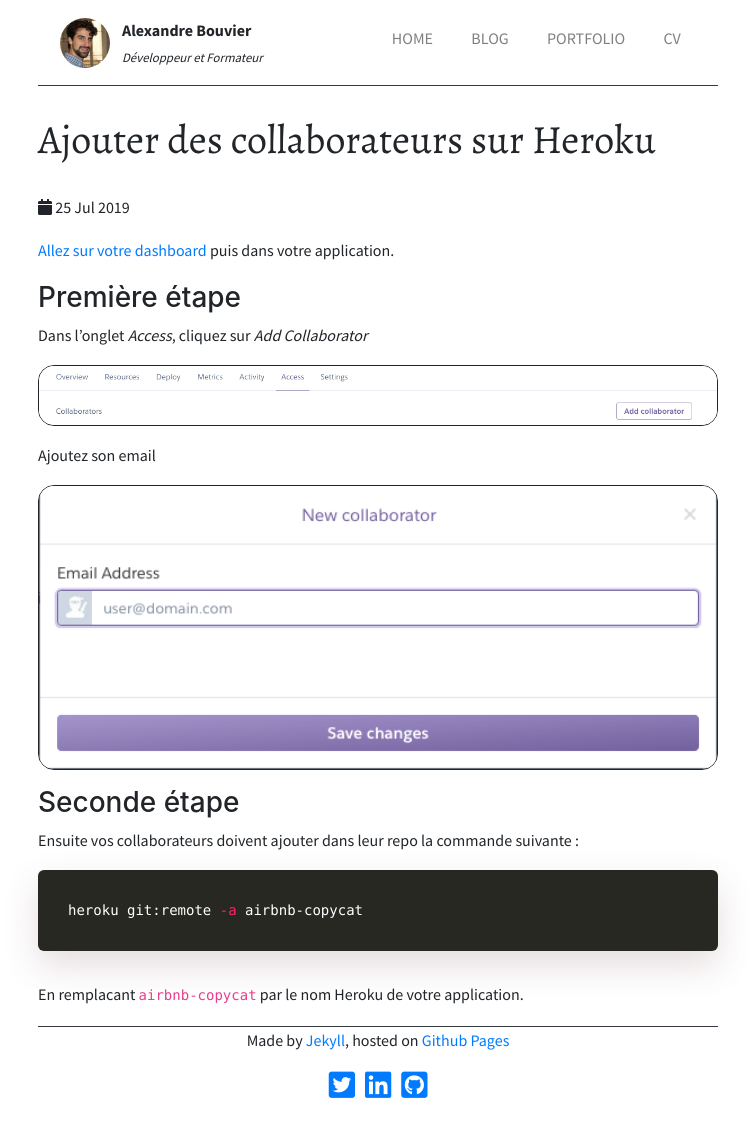
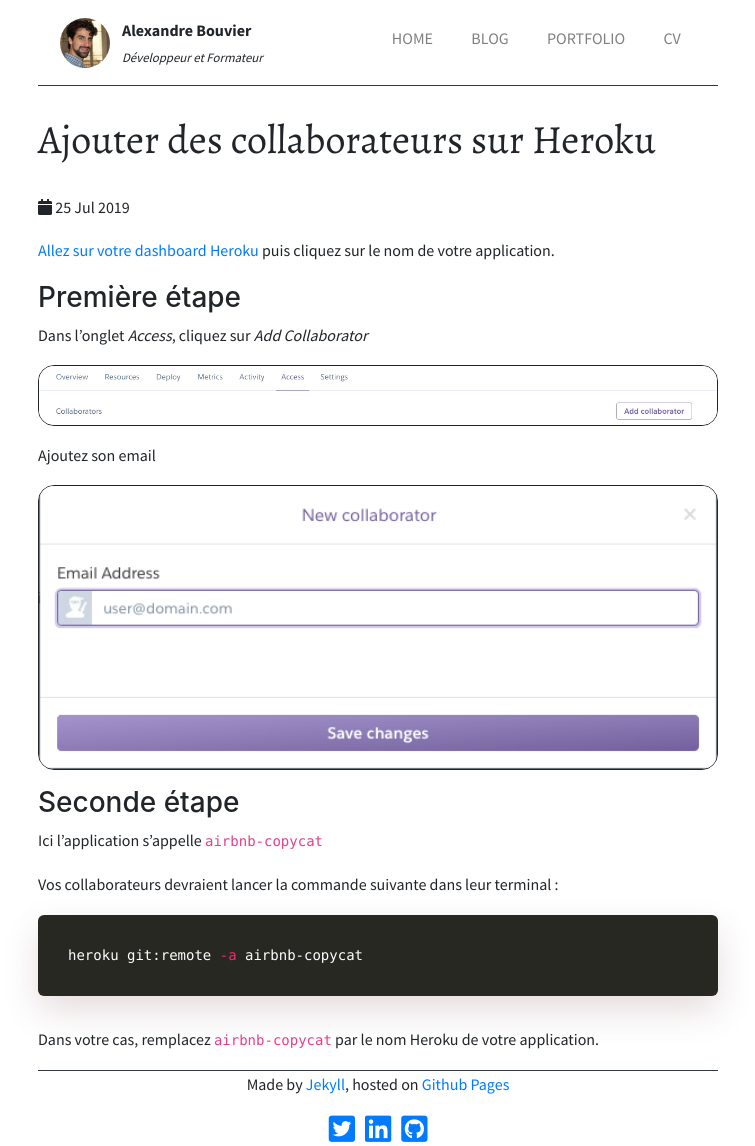
Before and after one commit to alexandrebk/alexandrebk.github.io, a Jekyll site: the page built from _posts/2019-07-25-heroku-rigths-to-push.md, in a window 1280 px wide. Shown: the whole page, without its empty margins (262-1017 px from the left). Built offline with Jekyll 4.4.1, drawn with Linux system fonts in a browser that asks for light colours; nearby versions of some CDN libraries; before the commit the page ends 1102 px from its top, so only the background shows below that.

Commit message:
Proofreading Heroku

````diff
--- a/_posts/2019-07-25-heroku-rigths-to-push.md
+++ b/_posts/2019-07-25-heroku-rigths-to-push.md
@@ -6,7 +6,7 @@
 status: tech
 ---
 
-<a href="https://dashboard.heroku.com/apps" target="_blank">Allez sur votre dashboard</a> puis dans votre application.
+<a href="https://dashboard.heroku.com/apps" target="_blank">Allez sur votre dashboard Heroku</a> puis cliquez sur le nom de votre application.
 
 ### Première étape
 
@@ -20,10 +20,12 @@
 
 ### Seconde étape
 
-Ensuite vos collaborateurs doivent ajouter dans leur repo la commande suivante :
+Ici l'application s'appelle `airbnb-copycat`
+
+Vos collaborateurs devraient lancer la commande suivante dans leur terminal :
 
 ```sh
 heroku git:remote -a airbnb-copycat
 ```
 
-En remplacant `airbnb-copycat` par le nom Heroku de votre application.
+Dans votre cas, remplacez `airbnb-copycat` par le nom Heroku de votre application.
````
